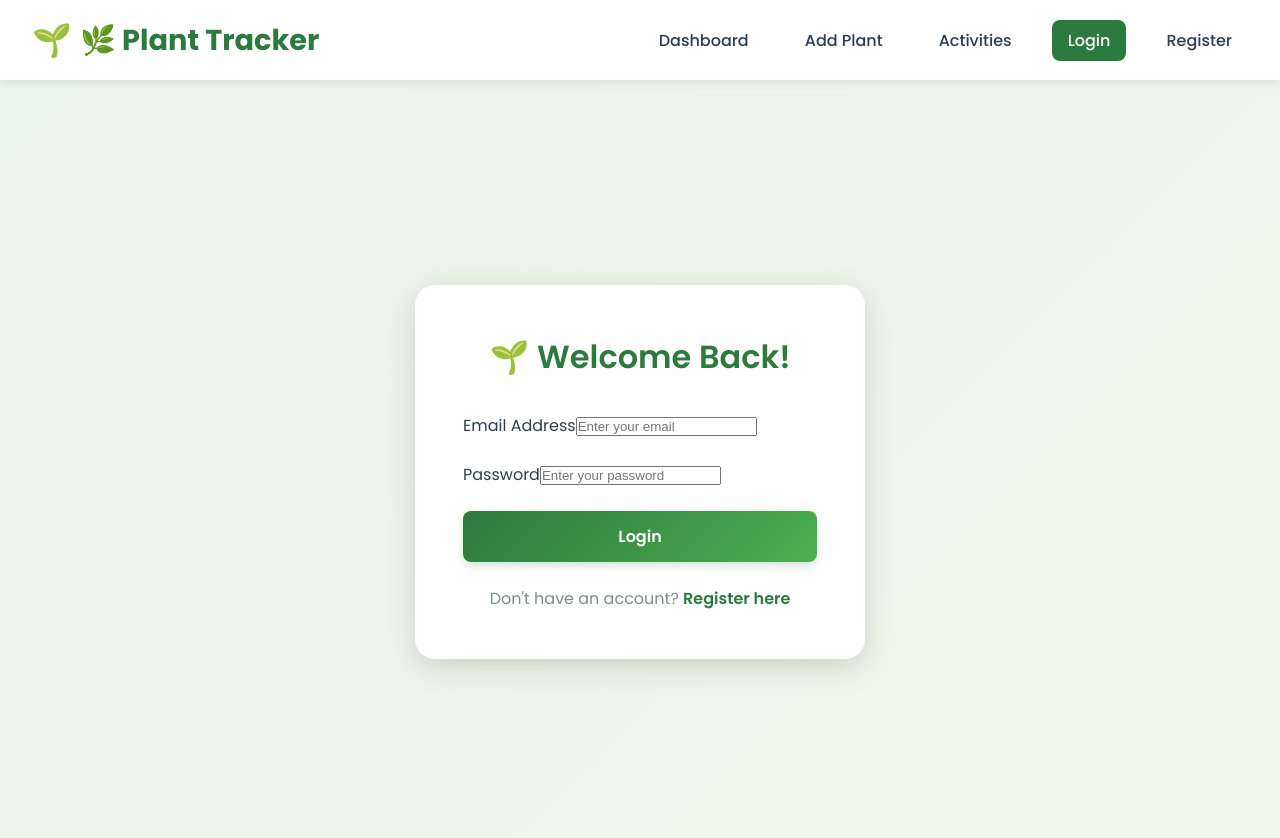
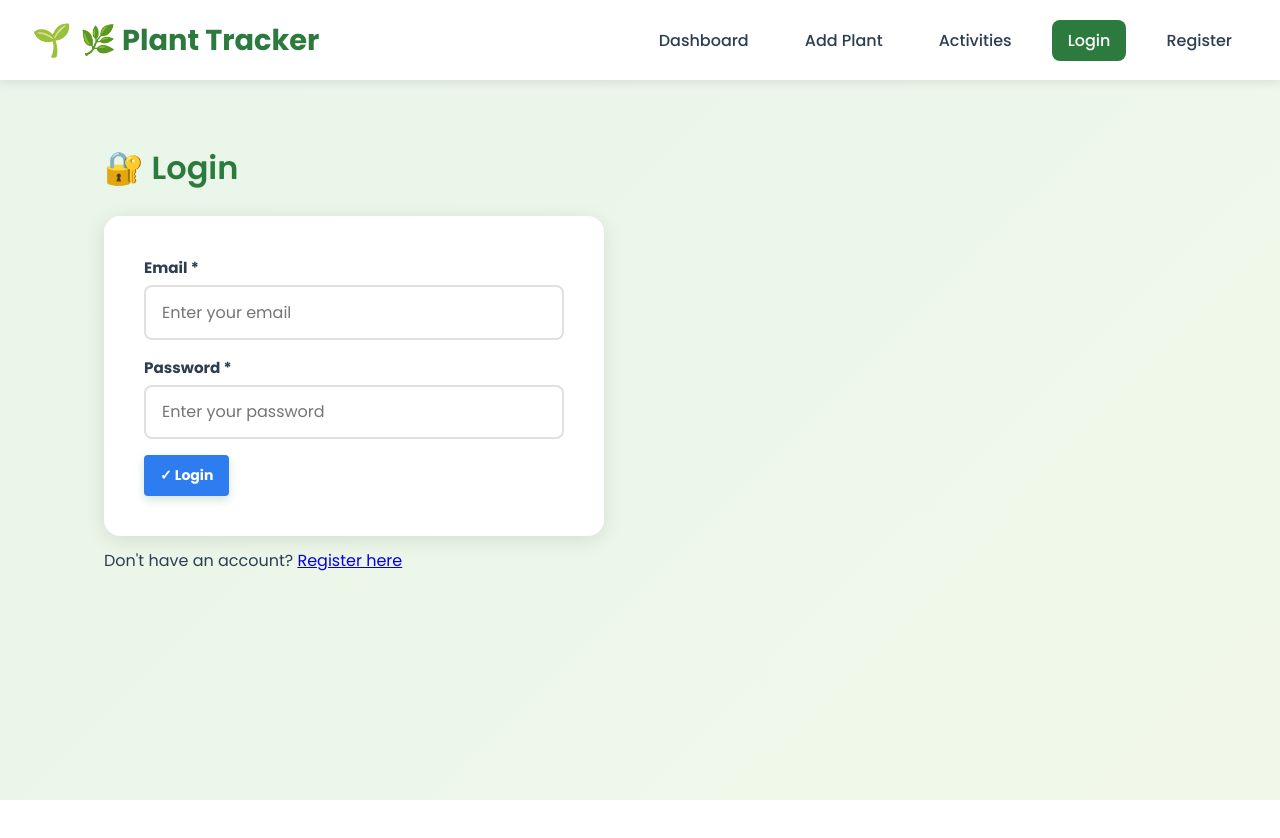
Before and after one commit to deepan-crypto/mern-intern-project, a React (Vite) app in the folder frontend/: page /login in a window 1280 px wide. Shown: the top 838 px of the page. After the commit the page ends 800 px from the top, so only its background shows below. Built offline with nearby package versions, Linux system fonts and the light colour scheme.

Commit message:
login page

```diff
--- a/frontend/src/App.css
+++ b/frontend/src/App.css
@@ -233,7 +233,8 @@ h3 {
 
 /* Forms - Beautiful form styling */
 .form {
-  max-width: 600px;
+  max-width: 500px;
+  margin: 12px 0;
   background: var(--card-bg);
   padding: 2.5rem;
   border-radius: 16px;
@@ -241,7 +242,7 @@ h3 {
 }
 
 .form-group {
-  margin-bottom: 1.5rem;
+  margin-bottom: 16px;
 }
 
 .form label {
@@ -252,9 +253,15 @@ h3 {
   font-size: 0.95rem;
 }
 
-.form input,
-.form textarea,
-.form select {
+.form-group label {
+  display: block;
+  font-weight: bold;
+  margin-bottom: 6px;
+}
+
+.form-group input,
+.form-group textarea,
+.form-group select {
   width: 100%;
   padding: 0.8rem 1rem;
   border: 2px solid #e0e0e0;
@@ -265,17 +272,16 @@ h3 {
   background: white;
 }
 
-.form input:focus,
-.form textarea:focus,
-.form select:focus {
-  outline: none;
-  border-color: var(--primary-green);
-  box-shadow: 0 0 0 3px rgba(45, 122, 62, 0.1);
+.form-group textarea {
+  resize: vertical;
+  min-height: 80px;
 }
 
-.form textarea {
-  resize: vertical;
-  min-height: 100px;
+.form-group input:focus,
+.form-group textarea:focus {
+  outline: none;
+  border-color: #2d7cf0;
+  box-shadow: 0 0 4px rgba(45, 124, 240, 0.3);
 }
 
 /* Buttons - Modern button styles */
@@ -296,10 +302,22 @@ button,
   box-shadow: 0 4px 10px rgba(45, 122, 62, 0.2);
 }
 
-button:hover,
-.button:hover {
+.button {
+  padding: 10px 16px;
+  background: #2d7cf0;
+  color: #fff;
+  border: none;
+  border-radius: 4px;
+  cursor: pointer;
+  font-size: 14px;
+  font-weight: bold;
+}
+
+.button:hover,
+.button:hover:not(:disabled) {
   transform: translateY(-2px);
   box-shadow: 0 6px 20px rgba(45, 122, 62, 0.3);
+  background: #1e5cb8;
 }
 
 button:active,
@@ -309,6 +327,11 @@ button:active,
 
 .button-secondary {
   background: linear-gradient(135deg, #757575, #616161);
+  margin-left: 8px;
+}
+
+.button-secondary:hover:not(:disabled) {
+  background: #444;
 }
 
 .button-danger {
@@ -317,8 +340,8 @@ button:active,
 
 .button-group {
   display: flex;
-  gap: 1rem;
-  margin-top: 1.5rem;
+  gap: 8px;
+  margin-top: 16px;
 }
 
 /* Auth Pages (Login/Register) */
@@ -469,44 +492,41 @@ button:active,
 
 /* Alert/Error Messages */
 .alert {
-  padding: 1rem 1.5rem;
-  border-radius: 8px;
-  margin-bottom: 1.5rem;
-  font-weight: 500;
+  padding: 12px;
+  border-radius: 4px;
+  margin-bottom: 12px;
 }
 
 .alert-error {
-  background: #ffebee;
-  color: #c62828;
-  border-left: 4px solid #c62828;
+  background: #fee;
+  color: #c33;
+  border: 1px solid #fcc;
 }
 
 .alert-success {
-  background: #e8f5e9;
-  color: #2e7d32;
-  border-left: 4px solid #2e7d32;
-}
-
-.alert-info {
-  background: #e3f2fd;
-  color: #1565c0;
-  border-left: 4px solid #1565c0;
+  background: #efe;
+  color: #3c3;
+  border: 1px solid #cfc;
 }
 
 /* Loading Spinner */
 .spinner {
-  border: 3px solid #f3f3f3;
-  border-top: 3px solid var(--primary-green);
+  border: 4px solid #f0f0f0;
+  border-top: 4px solid #2d7cf0;
   border-radius: 50%;
   width: 40px;
   height: 40px;
   animation: spin 1s linear infinite;
-  margin: 2rem auto;
+  margin: 20px auto;
 }
 
 @keyframes spin {
-  0% { transform: rotate(0deg); }
-  100% { transform: rotate(360deg); }
+  0% {
+    transform: rotate(0deg);
+  }
+  100% {
+    transform: rotate(360deg);
+  }
 }
 
 /* Responsive Design */
--- a/frontend/src/pages/Login.jsx
+++ b/frontend/src/pages/Login.jsx
@@ -1,86 +1,88 @@
 // LOGIN PAGE
-// This is where users login to their account
+// This is where users can sign in to their account
 import React, { useState } from 'react';
-import { Link } from 'react-router-dom';
+import { useNavigate, NavLink } from 'react-router-dom';
 
 export default function Login() {
-  // useState is a React hook that lets us store data
-  // Here we store email, password, error message, and loading state
+  const navigate = useNavigate();
+
+  // Store form data in state
   const [email, setEmail] = useState('');
   const [password, setPassword] = useState('');
+  const [submitting, setSubmitting] = useState(false);
   const [error, setError] = useState('');
-  const [loading, setLoading] = useState(false);
 
-  // This function runs when user clicks Login button
+  // Handle form submission
   const handleSubmit = async (e) => {
-    e.preventDefault(); // stop page from reloading
-    setError(''); // clear any old errors
-    setLoading(true); // show loading state
+    e.preventDefault();
+    setSubmitting(true);
+    setError('');
+
+    // Prepare login data
+    const data = { email, password };
 
     try {
-      // Send login request to backend API
+      // Send login request to backend
       const response = await fetch('http://localhost:5000/api/login', {
         method: 'POST',
         headers: { 'Content-Type': 'application/json' },
-        body: JSON.stringify({ email, password }) // send email and password
+        body: JSON.stringify(data)
       });
 
-      const data = await response.json();
+      const result = await response.json();
 
-      if (data.token) {
-        // Login successful! Save token to browser
-        localStorage.setItem('token', data.token);
-        window.location = '/'; // go to dashboard
+      if (response.ok && result.token) {
+        // Success! Store token and go to dashboard
+        localStorage.setItem('token', result.token);
+        navigate('/');
       } else {
-        // Login failed - show error message
-        setError(data.message || 'Login failed');
+        setError(result.message || 'Login failed');
       }
     } catch (err) {
+      console.error('Login error:', err);
       setError('Network error. Please try again.');
     } finally {
-      setLoading(false); // stop loading
+      setSubmitting(false);
     }
   };
 
   return (
-    <div className="auth-container">
-      <div className="auth-card fade-in">
-        <h2>🌱 Welcome Back!</h2>
+    <div className="container fade-in">
+      <h2>🔐 Login</h2>
 
-        {/* Show error message if there is one */}
       {error && <div className="alert alert-error">{error}</div>}
 
-        <form onSubmit={handleSubmit}>
+      <form onSubmit={handleSubmit} className="form">
         <div className="form-group">
-            <label>Email Address</label>
+          <label>Email *</label>
           <input
             type="email"
             value={email}
-              onChange={(e) => setEmail(e.target.value)} // update email when user types
+            onChange={(e) => setEmail(e.target.value)}
             required
             placeholder="Enter your email"
           />
         </div>
 
         <div className="form-group">
-            <label>Password</label>
+          <label>Password *</label>
           <input
             type="password"
             value={password}
-              onChange={(e) => setPassword(e.target.value)} // update password when user types
+            onChange={(e) => setPassword(e.target.value)}
             required
             placeholder="Enter your password"
           />
         </div>
 
-          <button type="submit" className="button" disabled={loading} style={{ width: '100%' }}>
-            {loading ? 'Logging in...' : 'Login'}
+        {/* SUBMIT BUTTON */}
+        <button type="submit" className="button" disabled={submitting}>
+          {submitting ? 'Logging in...' : '✓ Login'}
         </button>
       </form>
 
-        <div className="auth-link">
-          Don't have an account? <Link to="/register">Register here</Link>
-        </div>
+      <div style={{ marginTop: 12 }}>
+        Don't have an account? <NavLink to="/register">Register here</NavLink>
       </div>
     </div>
   );
--- a/frontend/src/pages/Register.jsx
+++ b/frontend/src/pages/Register.jsx
@@ -1,64 +1,67 @@
 // REGISTER PAGE
-// This is where new users create an account
+// This is where new users can create an account
 import React, { useState } from 'react';
-import { Link } from 'react-router-dom';
+import { useNavigate, NavLink } from 'react-router-dom';
 
 export default function Register() {
-  // Store all the form data using useState
+  const navigate = useNavigate();
+
+  // Store form data in state
   const [name, setName] = useState('');
+  const [age, setAge] = useState('');
   const [email, setEmail] = useState('');
   const [password, setPassword] = useState('');
-  const [age, setAge] = useState('');
   const [collegeName, setCollegeName] = useState('');
+  const [submitting, setSubmitting] = useState(false);
   const [error, setError] = useState('');
-  const [loading, setLoading] = useState(false);
 
-  // This function runs when user submits the registration form
+  // Handle form submission
   const handleSubmit = async (e) => {
-    e.preventDefault(); // prevent page reload
-    setError(''); // clear old errors
-    setLoading(true);
+    e.preventDefault();
+    setSubmitting(true);
+    setError('');
+
+    // Prepare user data
+    const data = {
+      name,
+      age: age ? Number(age) : null,
+      email,
+      password,
+      collegeName
+    };
 
     try {
-      // Send registration data to backend
+      // Send registration request to backend
       const response = await fetch('http://localhost:5000/api/register', {
         method: 'POST',
         headers: { 'Content-Type': 'application/json' },
-        body: JSON.stringify({
-          name,
-          email,
-          password,
-          age: age ? Number(age) : undefined,
-          collegeName
-        })
+        body: JSON.stringify(data)
       });
 
-      const data = await response.json();
+      const result = await response.json();
 
-      if (data.token) {
-        // Registration successful! Save token and go to dashboard
-        localStorage.setItem('token', data.token);
-        window.location = '/';
+      if (response.ok && result.token) {
+        // Success! Store token and go to dashboard
+        localStorage.setItem('token', result.token);
+        navigate('/');
       } else {
-        // Show error (like "email already exists")
-        setError(data.message || 'Registration failed');
+        setError(result.message || 'Registration failed');
       }
     } catch (err) {
+      console.error('Register error:', err);
       setError('Network error. Please try again.');
     } finally {
-      setLoading(false);
+      setSubmitting(false);
     }
   };
 
   return (
-    <div className="auth-container">
-      <div className="auth-card fade-in">
-        <h2>🌱 Create Account</h2>
+    <div className="container fade-in">
+      <h2>📝 Create Account</h2>
 
-        {/* Show error message if any */}
       {error && <div className="alert alert-error">{error}</div>}
 
-        <form onSubmit={handleSubmit}>
+      <form onSubmit={handleSubmit} className="form">
         <div className="form-group">
           <label>Full Name *</label>
           <input
@@ -66,12 +69,23 @@ export default function Register() {
             value={name}
             onChange={(e) => setName(e.target.value)}
             required
-              placeholder="Enter your name"
+            placeholder="Enter your full name"
           />
         </div>
 
         <div className="form-group">
-            <label>Email Address *</label>
+          <label>Age</label>
+          <input
+            type="number"
+            value={age}
+            onChange={(e) => setAge(e.target.value)}
+            placeholder="Enter your age"
+            min="1"
+          />
+        </div>
+
+        <div className="form-group">
+          <label>Email *</label>
           <input
             type="email"
             value={email}
@@ -88,22 +102,12 @@ export default function Register() {
             value={password}
             onChange={(e) => setPassword(e.target.value)}
             required
-              placeholder="Create a password"
+            placeholder="Create a strong password"
           />
         </div>
 
         <div className="form-group">
-            <label>Age (optional)</label>
-            <input
-              type="number"
-              value={age}
-              onChange={(e) => setAge(e.target.value)}
-              placeholder="Enter your age"
-            />
-          </div>
-
-          <div className="form-group">
-            <label>College Name (optional)</label>
+          <label>College Name</label>
           <input
             type="text"
             value={collegeName}
@@ -112,14 +116,14 @@ export default function Register() {
           />
         </div>
 
-          <button type="submit" className="button" disabled={loading} style={{ width: '100%' }}>
-            {loading ? 'Creating account...' : 'Register'}
+        {/* SUBMIT BUTTON */}
+        <button type="submit" className="button" disabled={submitting}>
+          {submitting ? 'Creating Account...' : '✓ Register'}
         </button>
       </form>
 
-        <div className="auth-link">
-          Already have an account? <Link to="/login">Login here</Link>
-        </div>
+      <div style={{ marginTop: 12 }}>
+        Already have an account? <NavLink to="/login">Login here</NavLink>
       </div>
     </div>
   );
```
Lines whose indentation alone changed are shown as unchanged.
